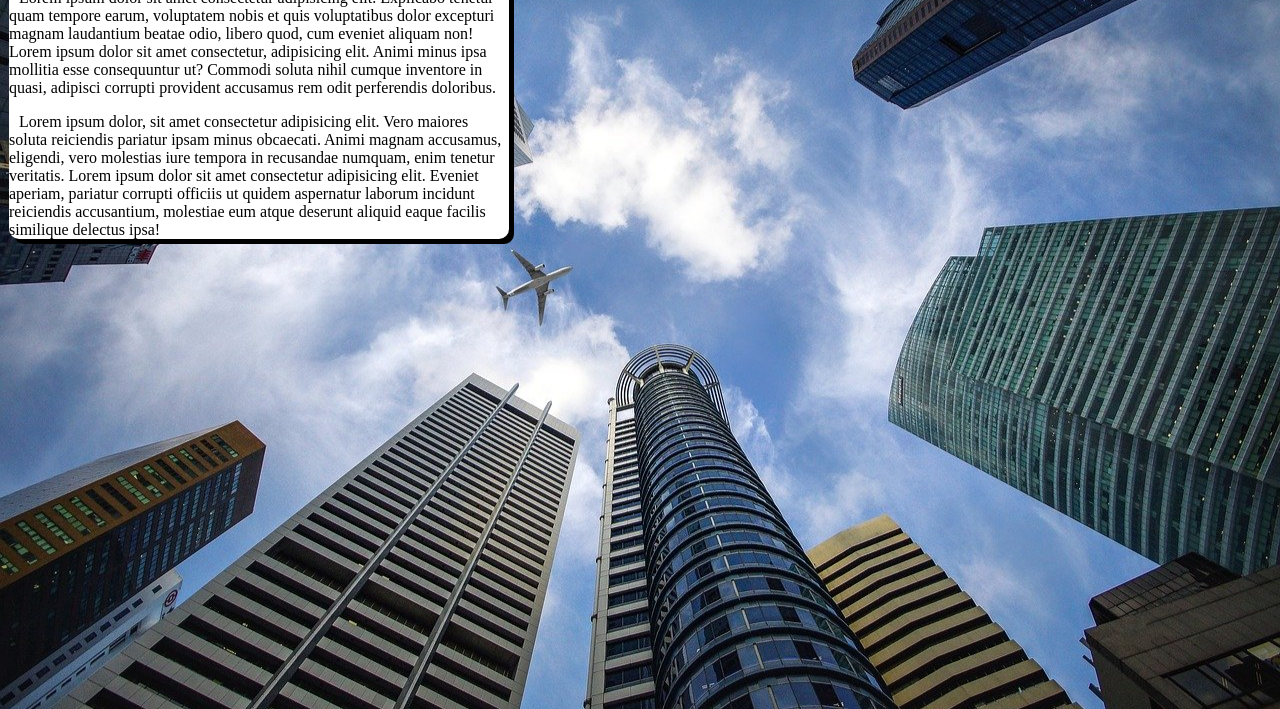
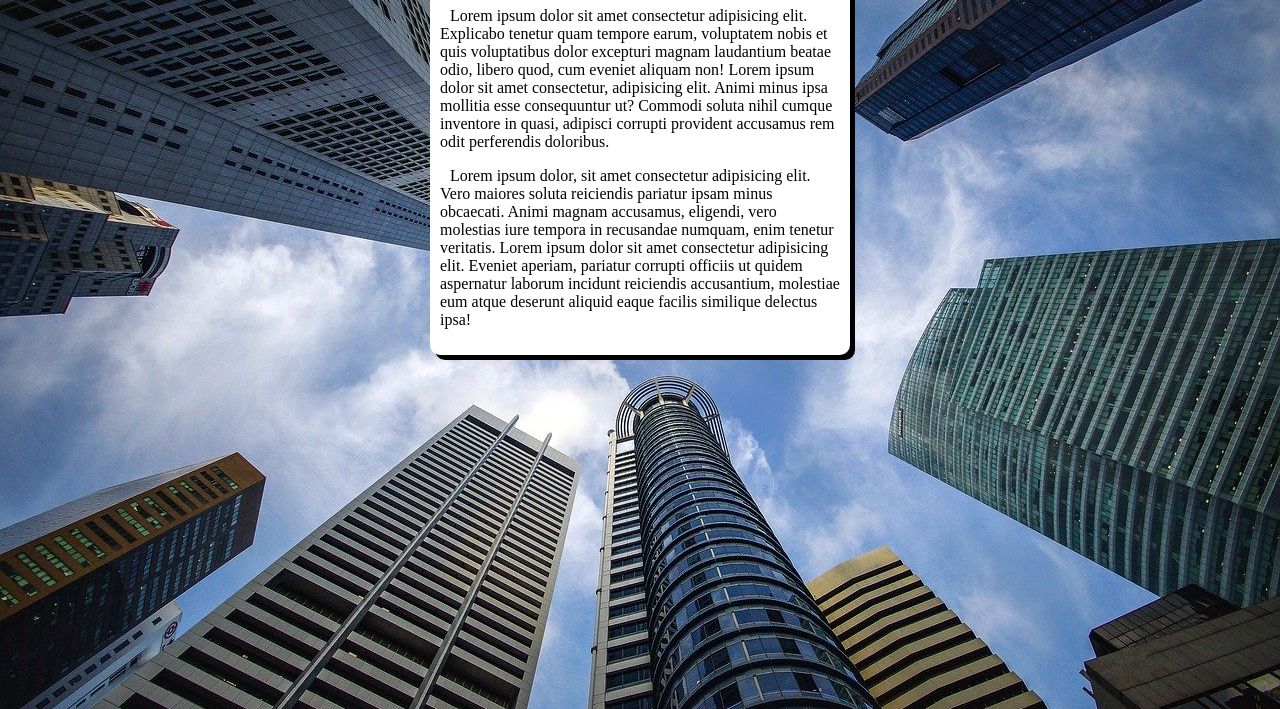
Before and after one commit to wc857/Estudos, a plain HTML site: page exer7/pt.html in a window 1280 px wide. Shown: the part 91-800 px from the top of the page. Drawn offline with Linux system fonts and the light colour scheme.

Commit message:
modificação

```diff
--- a/exer7/estilo.css
+++ b/exer7/estilo.css
@@ -1,18 +1,21 @@
 
 
 body{
-    height: 95vb;
+    height: 97vh;
+    background-color: black;
     background-image: url(imagens-cap19/wallpaper002.jpg);
-    background-position: center center;
+    background-position: center top;
+    background-repeat: no-repeat;
+    background-size: cover;
 }
 
 div{
     background-color: #ffff;
-    margin: 1px;
+    margin: auto;
     border: none;
     border-radius: 10px;
-    padding: auto;
-    width: 500px;
+    padding: 10px;
+    width: 400px;
     box-shadow: 5px 5px black;
     text-indent: 10px;
 }
```
